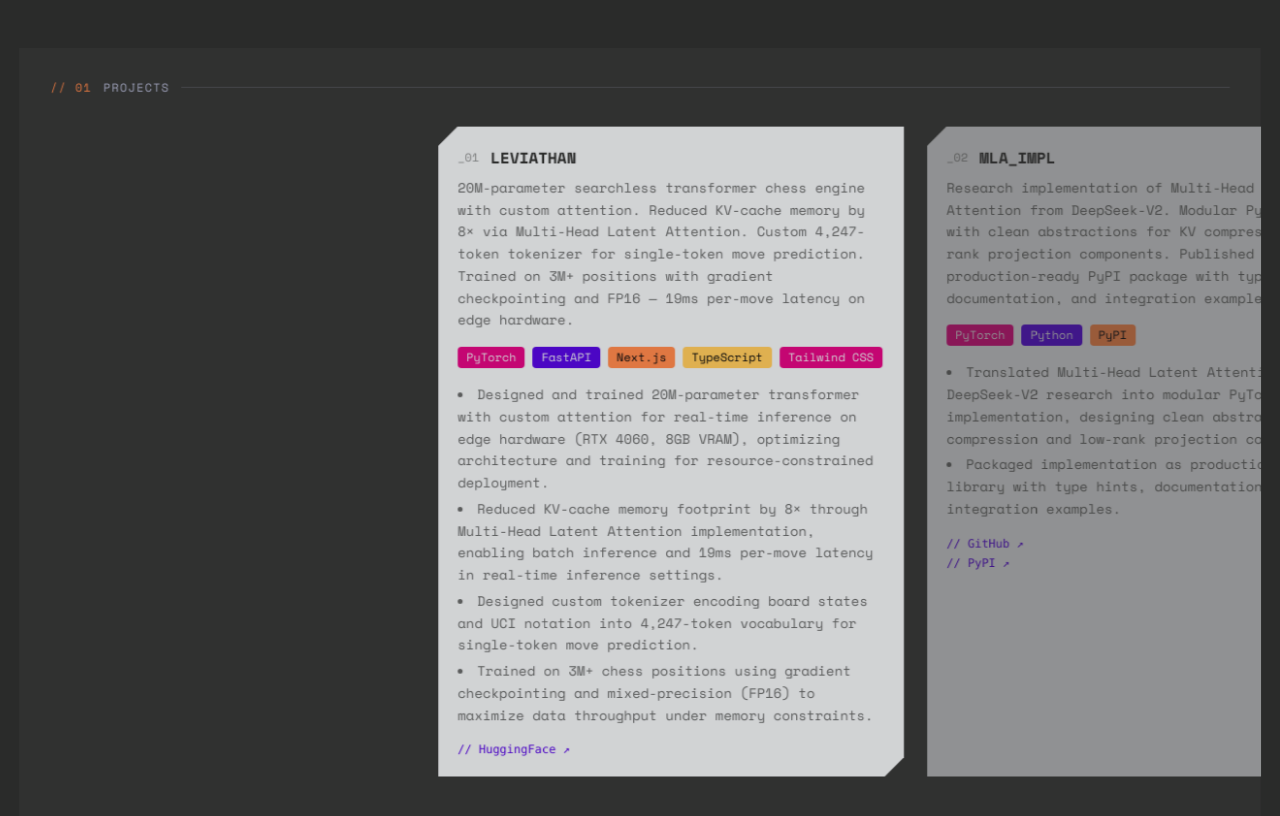
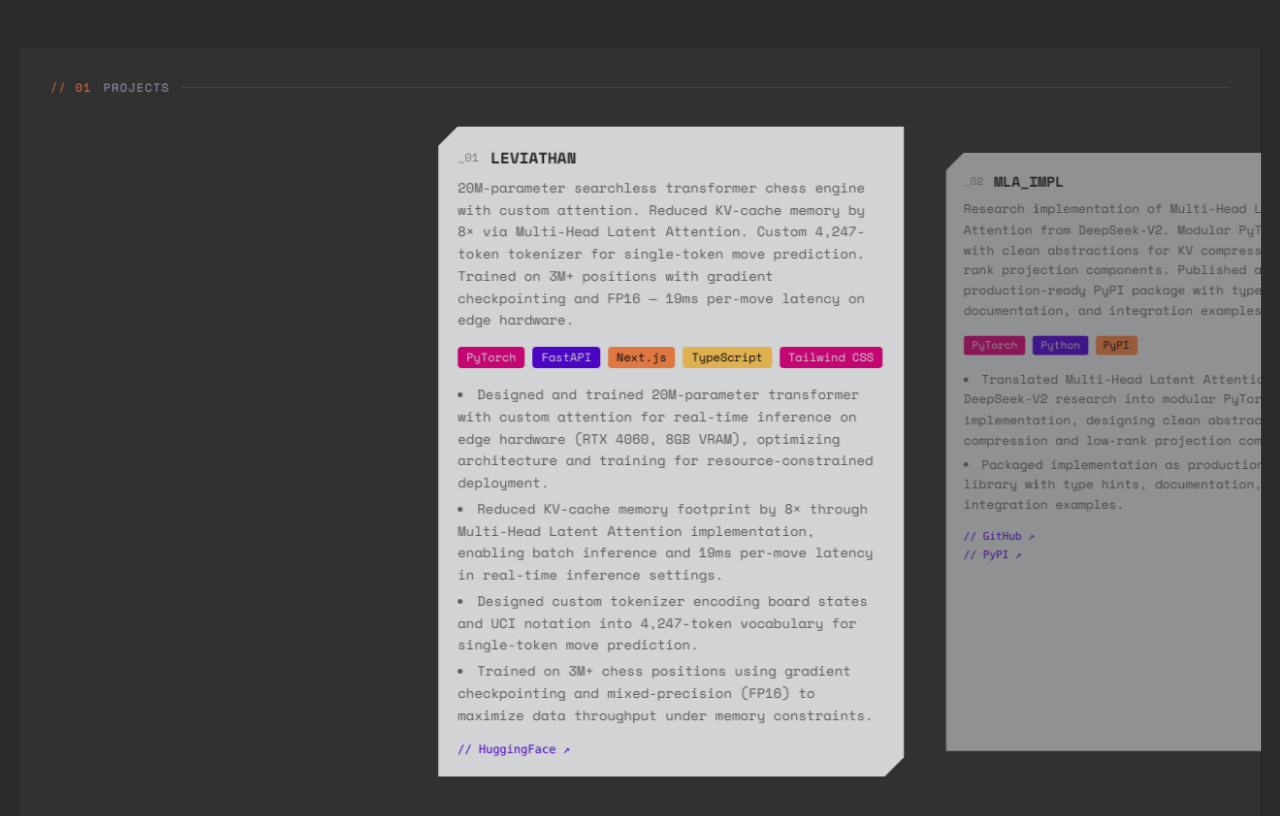
Before and after one commit to Nemesis-12/portfolio, a React (Vite) app: page / in a window 1280 px wide. Shown: the part 800-1616 px from the top of the page. Built offline with nearby package versions, Linux system fonts and the light colour scheme.

Commit message:
codex: Review - consolidate project card motion state

```diff
--- a/src/components/ProjectsSection.tsx
+++ b/src/components/ProjectsSection.tsx
@@ -36,6 +36,15 @@ const NEIGHBOR_SCALE = 0.92
 const NEIGHBOR_OPACITY = 0.6
 const FAR_SCALE = 0.85
 const FAR_OPACITY = 0.25
+const CARD_STATE_TRANSITION = {
+  y: { duration: 0.2, ease: 'easeOut' },
+  scale: { duration: 0.3, ease: 'easeOut' },
+  opacity: { duration: 0.3, ease: 'easeOut' },
+} as const
+
+function clampIndex(index: number, projectCount: number) {
+  return Math.max(0, Math.min(projectCount - 1, index))
+}
 
 const ProjectsSection: React.FC<Props> = ({ projects }) => {
   const outerRef = useRef<HTMLElement>(null)
@@ -44,7 +53,9 @@ const ProjectsSection: React.FC<Props> = ({ projects }) => {
   const scrollRangeVh = getScrollRangeVh(projects.length)
   useCardDeckDepth(outerRef as React.RefObject<HTMLElement>)
 
-  const activeIndex = projects.length > 1 ? Math.round(progress * (projects.length - 1)) : 0
+  const activeIndex = projects.length > 1
+    ? clampIndex(Math.round(progress * (projects.length - 1)), projects.length)
+    : 0
 
   return (
     <section
@@ -83,6 +94,7 @@ const ProjectCard: React.FC<{ project: Project; index: number; activeIndex: numb
   const distance = Math.abs(index - activeIndex)
   const isActive = distance === 0
   const isNeighbor = distance === 1
+  const cardState = isActive ? 'active' : isNeighbor ? 'neighbor' : 'far'
 
   const scale = isActive ? 1 : isNeighbor ? NEIGHBOR_SCALE : FAR_SCALE
   const opacity = isActive ? 1 : isNeighbor ? NEIGHBOR_OPACITY : FAR_OPACITY
@@ -97,17 +109,17 @@ const ProjectCard: React.FC<{ project: Project; index: number; activeIndex: numb
           setHasFocus(false)
         }
       }}
-      animate={{ y: isFillActive ? -4 : 0 }}
-      transition={{ duration: 0.2, ease: 'easeOut' }}
+      animate={{ y: isFillActive ? -4 : 0, scale, opacity }}
+      transition={CARD_STATE_TRANSITION}
       data-testid="project-card"
+      data-card-state={cardState}
+      data-card-scale={scale}
+      data-card-opacity={opacity}
       className="relative shrink-0 bg-platinum"
       style={{
         clipPath: NOTCH,
         maxWidth: '480px',
         width: '480px',
-        transform: `scale(${scale})`,
-        opacity,
-        transition: 'transform 0.3s ease-out, opacity 0.3s ease-out',
         transformOrigin: 'center center',
       }}
     >
```
Also changed, not shown: 1 other file (tests, documents, lock files or other folders).
